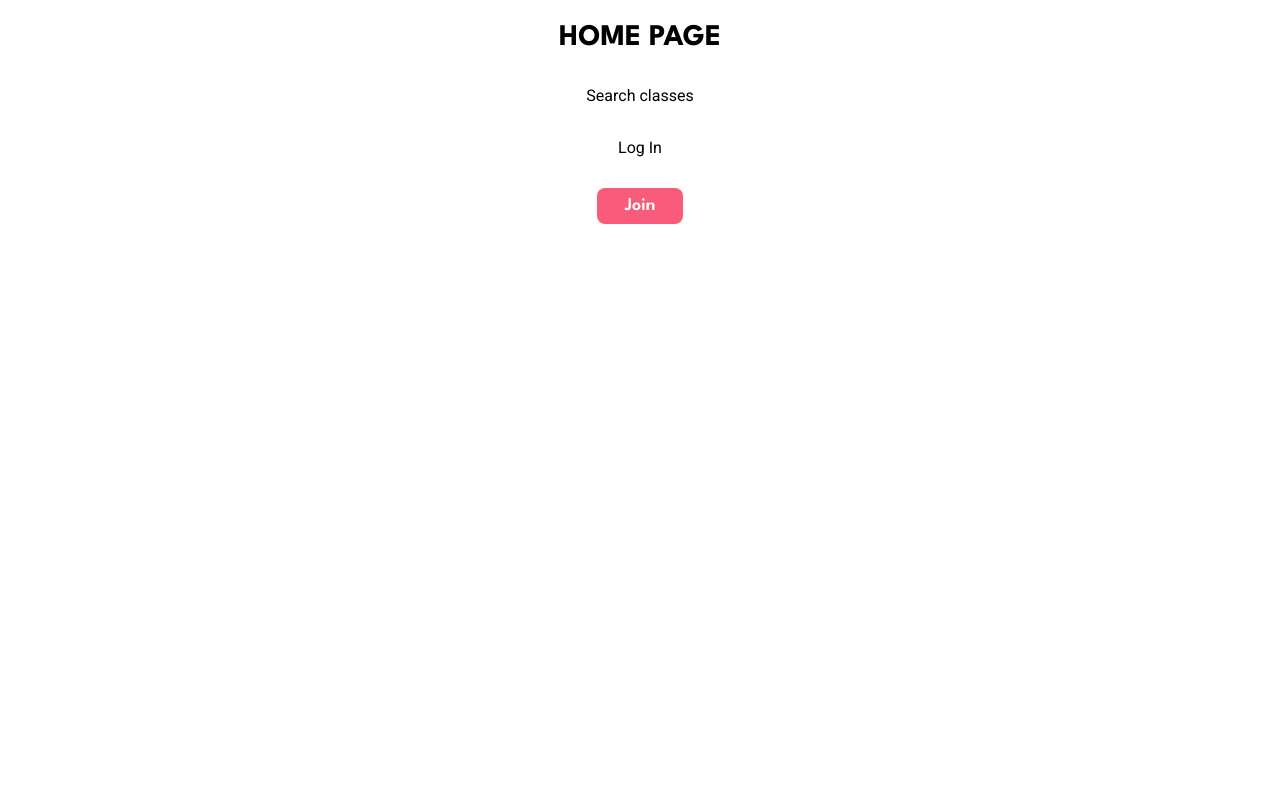
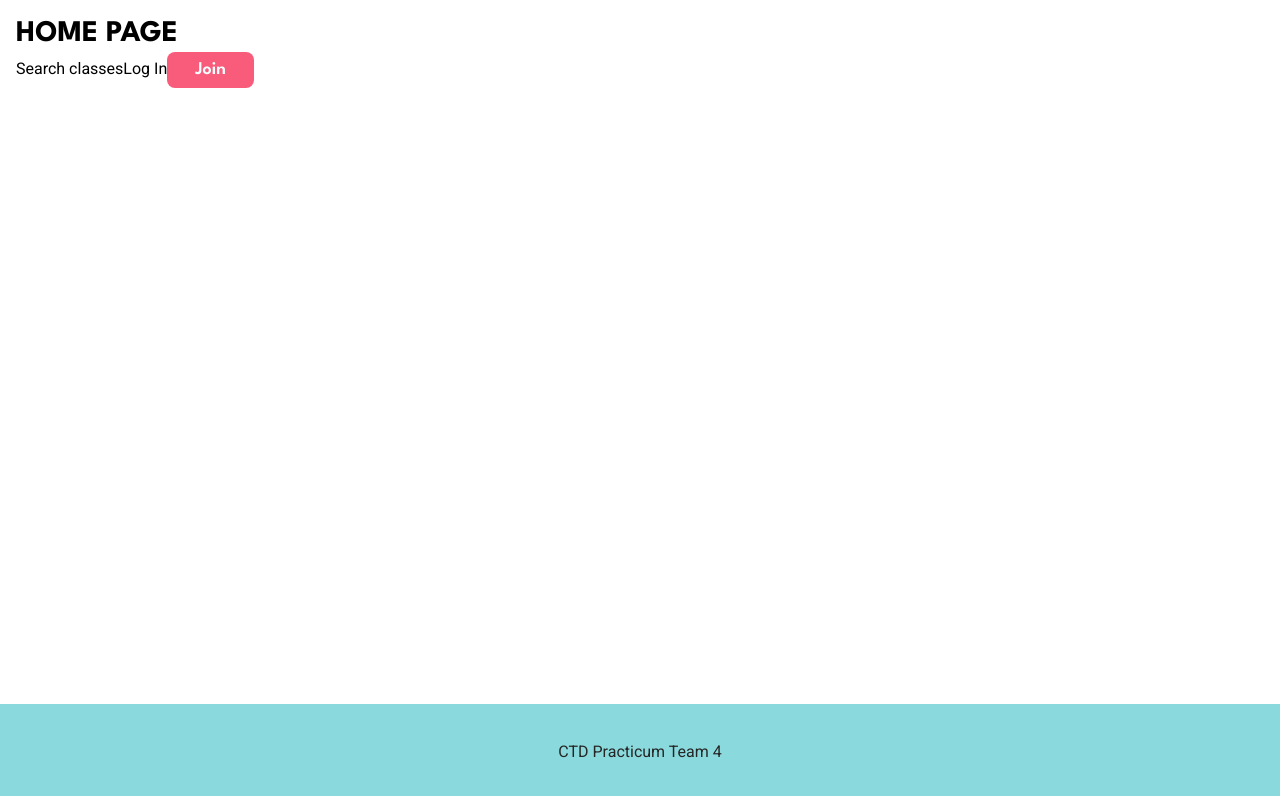
Before and after one commit to Code-the-Dream-School/gg-pac-team4-front, a React (Vite) app: page / in a window 1280 px wide. Shown: the top 796 px of the page. Built offline with nearby package versions, Linux system fonts and the light colour scheme.

Commit message:
add footer component to Home Page

```diff
--- a/index.html
+++ b/index.html
@@ -11,7 +11,7 @@
     <title></title>
   </head>
   <body class="h-full bg-pureWhite font-roboto">
-    <div id="root" class="flex flex-col gap-y-7 items-center py-5 px-2.5"></div>
+    <div id="root" class="flex flex-col gap-y-7"></div>
     <script type="module" src="/src/main.jsx"></script>
   </body>
 </html>
--- /dev/null
+++ b/src/components/layouts/Footer.jsx
@@ -0,0 +1,9 @@
+const Footer = () => {
+  return (
+    <footer className="flex w-full flex-row flex-wrap items-center justify-center bg-lightGreen w-full h-24 text-center text-black">
+      <p>CTD Practicum Team 4</p>
+    </footer>
+  );
+};
+
+export default Footer;
--- a/src/components/pages/HomePage.jsx
+++ b/src/components/pages/HomePage.jsx
@@ -1,5 +1,5 @@
 import { useNavigate } from 'react-router-dom';
-
+import Footer from "../layouts/Footer"
 const HomePage = () => {
 
   const navigate = useNavigate();
@@ -15,13 +15,18 @@ const HomePage = () => {
 
 
   return (
-    <>
+    <div className="flex flex-col min-h-screen">
+   <main className="flex-grow p-4">
       <h1 className="text-3xl font-spartan font-bold">HOME PAGE</h1>
       <button onClick={search}>Search classes</button>
       <button onClick={login}>Log In</button>
       <button className='bg-red hover:bg-pureWhite hover:text-red hover:border-2 hover:border-red text-white font-spartan font-semibold text-lg py-1 px-7 rounded-lg'
               onClick={register}>Join</button>
-    </>
+        </main>
+        <Footer />
+    </div>
+
+
   );
 };
 
```
